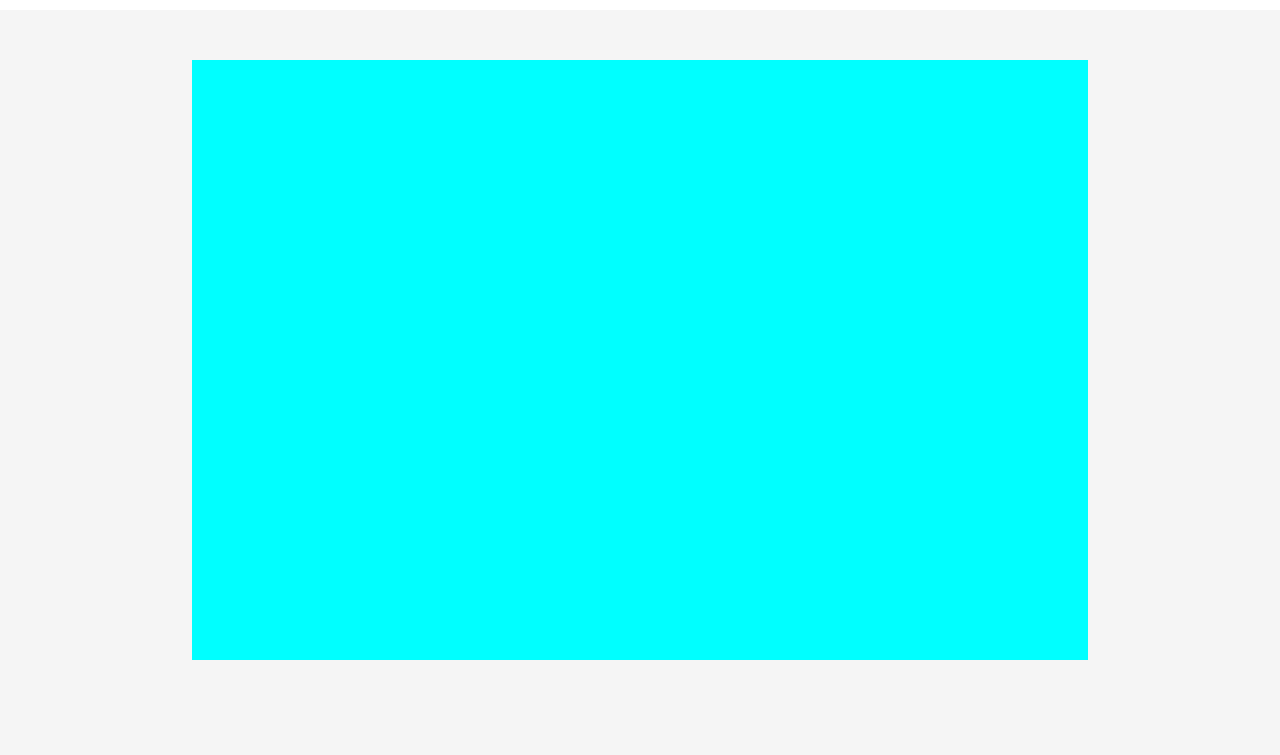
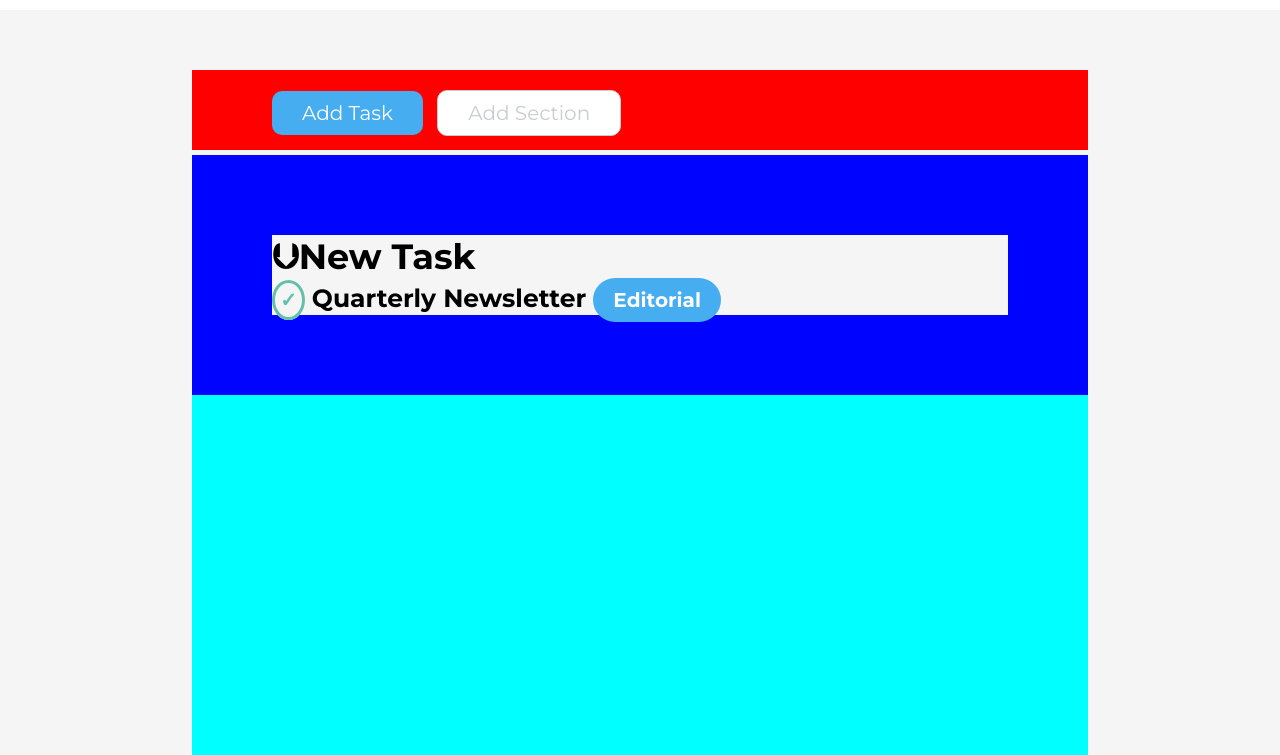
Before and after one commit to Mandrake091/html-css-toboolist, a plain HTML site: page index.html in a window 1280 px wide. Shown: the part 130-885 px from the top of the page. Before the commit the page ends 800 px from the top, so only its background shows below. Drawn offline with Linux system fonts and the light colour scheme.

Commit message:
page design + style buttons + list

```diff
--- a/css/style.css
+++ b/css/style.css
@@ -40,6 +40,80 @@ header{
     width: 70%;
     margin: 0 auto;
 }
-.margin-top-50{
-    margin-top: 50px;
+
+.ButtonsContainer{
+    background-color: red;
+    margin:0 auto;
+    width: 70%;
+    height: 80px;
+    margin-bottom: 5px;
+    padding: 20px 80px;
 }
+.ListContainer{
+    background-color: rgb(0, 4, 255);
+    margin:0 a20px;
+    width: 100%;
+    padding: 20px 80px;
+}
+
+.Button-1{
+        display: inline-block;
+        background-color:#47adf1;
+        border: none;
+        border-radius: 10px;
+        color: white;
+        padding: 10px 30px;
+        text-align: center;
+        text-decoration: none;
+        font-size: 20px;
+}
+.Button-2{
+    display: inline-block;
+    background-color:#ffffff;
+    border: 1px solid #c7cdd2;
+    border-radius: 10px;
+    color: #c7cdd2;
+    padding: 10px 30px;
+    text-align: center;
+    text-decoration: none;
+    font-size: 20px;
+    margin-left: 10px;
+}
+.Check{
+    color:#65c0a9;
+    border: 3px solid #65c0a9;
+    width: 50%;
+    padding: 5px;
+    font-size: 20px;
+    border-radius: 50%;
+}
+span{
+    display:inline;
+    vertical-align:middle;
+    text-align: left;
+}
+.UnCheck{
+
+}
+.margin-top-60{
+    margin-top: 60px;
+}
+li{
+    font-size: 25px;
+    display: inline-block;
+}
+.padding-30px{
+    font-weight: bold;
+    font-size: 30px;
+    padding: 80px;
+}
+.TaskType{
+    background-color:#47adf1;
+    border: none;
+    border-radius: 22px;
+    color: white;
+    padding: 10px 20px;
+    text-align: center;
+    text-decoration: none;
+    font-size: 20px;
+}
--- a/index.html
+++ b/index.html
@@ -16,11 +16,26 @@
         <h1 class="LogoText">Toboolist</h1>
     </header>
     <main>
-        <div class="container margin-top-50">
+        <div class="ButtonsContainer margin-top-60">
+            <a class="Button-1" href="#">Add Task
+            </a>
+            <a class="Button-2" href="#">Add Section
+            </a>
+        </div>
+     <div class="container">
+         <div class="padding-30px ListContainer">
+             <h3>&#11147;New Task</h3>
+            <ul>
+                <li>
+                    <span class="Check">&check;</span> Quarterly Newsletter <span class="TaskType">Editorial</span> </li>
+            </ul>
+
+
+         </div>
 
 
 
-        </div>
+    </div>
     </main>
 
 
```
